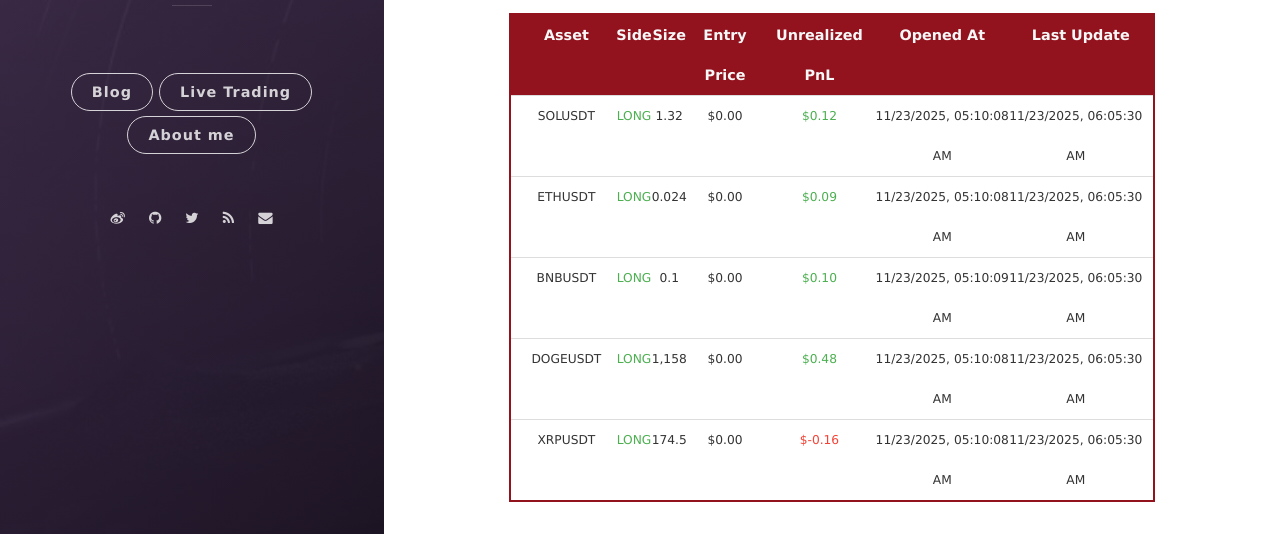
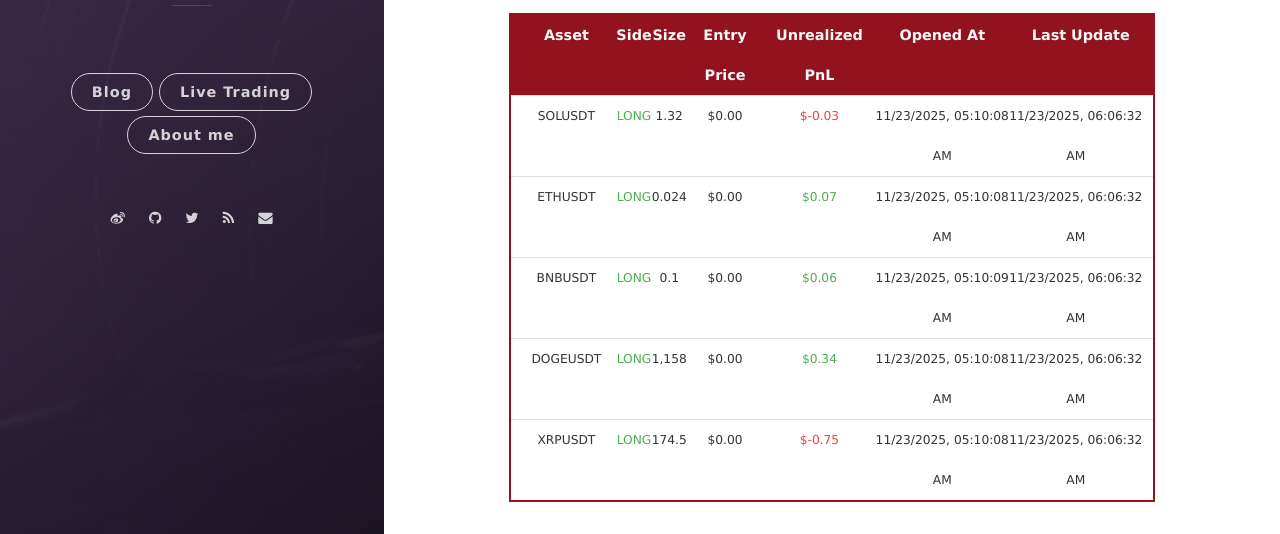
Before and after one commit to leeyegy/leeyegy.github.io, a Jekyll site: the page built from live-trading.html, in a window 1280 px wide and 1188 px high. Shown: the part 586-1120 px from the top of the window. Built offline with Jekyll 4.4.1, drawn with Linux system fonts in a browser that asks for light colours; nearby versions of some CDN libraries.

Commit message:
AccountMonitor: refresh positions 2025-11-23T14:06:32+08:00

```diff
--- a/assets/data/binance/positions.json
+++ b/assets/data/binance/positions.json
@@ -4,44 +4,44 @@
     "side": "LONG",
     "size": 1.32,
     "entryPrice": 0.0,
-    "unrealizedPnl": 0.1188,
+    "unrealizedPnl": -0.0264,
     "openedAt": "2025-11-23T13:10:08+08:00",
-    "reportedAt": "2025-11-23T14:05:30+08:00"
+    "reportedAt": "2025-11-23T14:06:32+08:00"
   },
   {
     "symbol": "ETHUSDT",
     "side": "LONG",
     "size": 0.024,
     "entryPrice": 0.0,
-    "unrealizedPnl": 0.08952991,
+    "unrealizedPnl": 0.06672,
     "openedAt": "2025-11-23T13:10:08+08:00",
-    "reportedAt": "2025-11-23T14:05:30+08:00"
+    "reportedAt": "2025-11-23T14:06:32+08:00"
   },
   {
     "symbol": "BNBUSDT",
     "side": "LONG",
     "size": 0.1,
     "entryPrice": 0.0,
-    "unrealizedPnl": 0.10288182,
+    "unrealizedPnl": 0.06197326,
     "openedAt": "2025-11-23T13:10:09+08:00",
-    "reportedAt": "2025-11-23T14:05:30+08:00"
+    "reportedAt": "2025-11-23T14:06:32+08:00"
   },
   {
     "symbol": "DOGEUSDT",
     "side": "LONG",
     "size": 1158.0,
     "entryPrice": 0.0,
-    "unrealizedPnl": 0.4785435,
+    "unrealizedPnl": 0.33582,
     "openedAt": "2025-11-23T13:10:08+08:00",
-    "reportedAt": "2025-11-23T14:05:30+08:00"
+    "reportedAt": "2025-11-23T14:06:32+08:00"
   },
   {
     "symbol": "XRPUSDT",
     "side": "LONG",
     "size": 174.5,
     "entryPrice": 0.0,
-    "unrealizedPnl": -0.15705,
+    "unrealizedPnl": -0.75035,
     "openedAt": "2025-11-23T13:10:08+08:00",
-    "reportedAt": "2025-11-23T14:05:30+08:00"
+    "reportedAt": "2025-11-23T14:06:32+08:00"
   }
 ]
```
